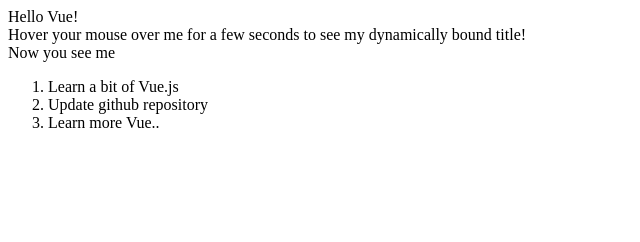
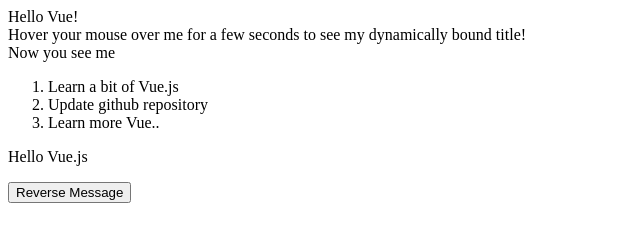
Before and after one commit to Seabhac-94/getting-started-with-vue.js, a plain HTML site: page index.html in a window 1280 px wide. Shown: the whole page, without its empty margins (0-640 px from the left). Drawn offline with nearby package versions, Linux system fonts and the light colour scheme.

Commit message:
reversing strings

```diff
--- a/index.html
+++ b/index.html
@@ -34,6 +34,11 @@
     </ol>
 </div>
 
+<div id="app-5">
+    <p>{{ message }}</p>
+    <button v-on:click="reverseMessage">Reverse Message</button>
+</div>
+
 <script>
     var app = new Vue({
         el: '#app',
@@ -47,14 +52,14 @@
         data: {
             message: 'You loaded this page on ' + new Date().toLocaleString()
         }
-    })
+    });
 
     var app3 = new Vue({
         el: '#app-3',
         data: {
             seen: true
         }
-    })
+    });
 
     var app4 = new Vue({
         el: '#app-4',
@@ -65,7 +70,19 @@
                 { text: "Learn more Vue.." }
             ]
         }
-    })
+    });
+
+    var app5 = new Vue({
+        el: '#app-5',
+        data: {
+            message: 'Hello Vue.js'
+        },
+        methods: {
+            reverseMessage: function() {
+                this.message = this.message.split('').reverse().join('')
+            }
+        }
+    });
 
 </script>
 
```
